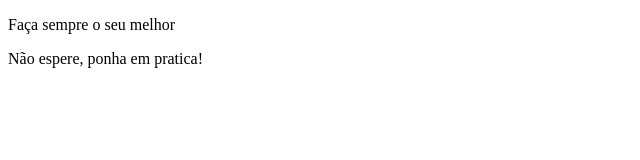
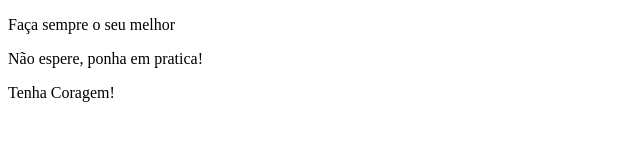
Before and after one commit to MateusL21/Projeto-01, a plain HTML site: page index.html in a window 1280 px wide. Shown: the whole page, without its empty margins (0-640 px from the left). Drawn offline with Linux system fonts and the light colour scheme.

Commit message:
Tenha coragem

```diff
--- a/index.html
+++ b/index.html
@@ -8,5 +8,6 @@
 <body>
     <p>Faça sempre o seu melhor</p>
     <p>Não espere, ponha em pratica!</p>
+    <p>Tenha Coragem!</p>
 </body>
 </html>
```
